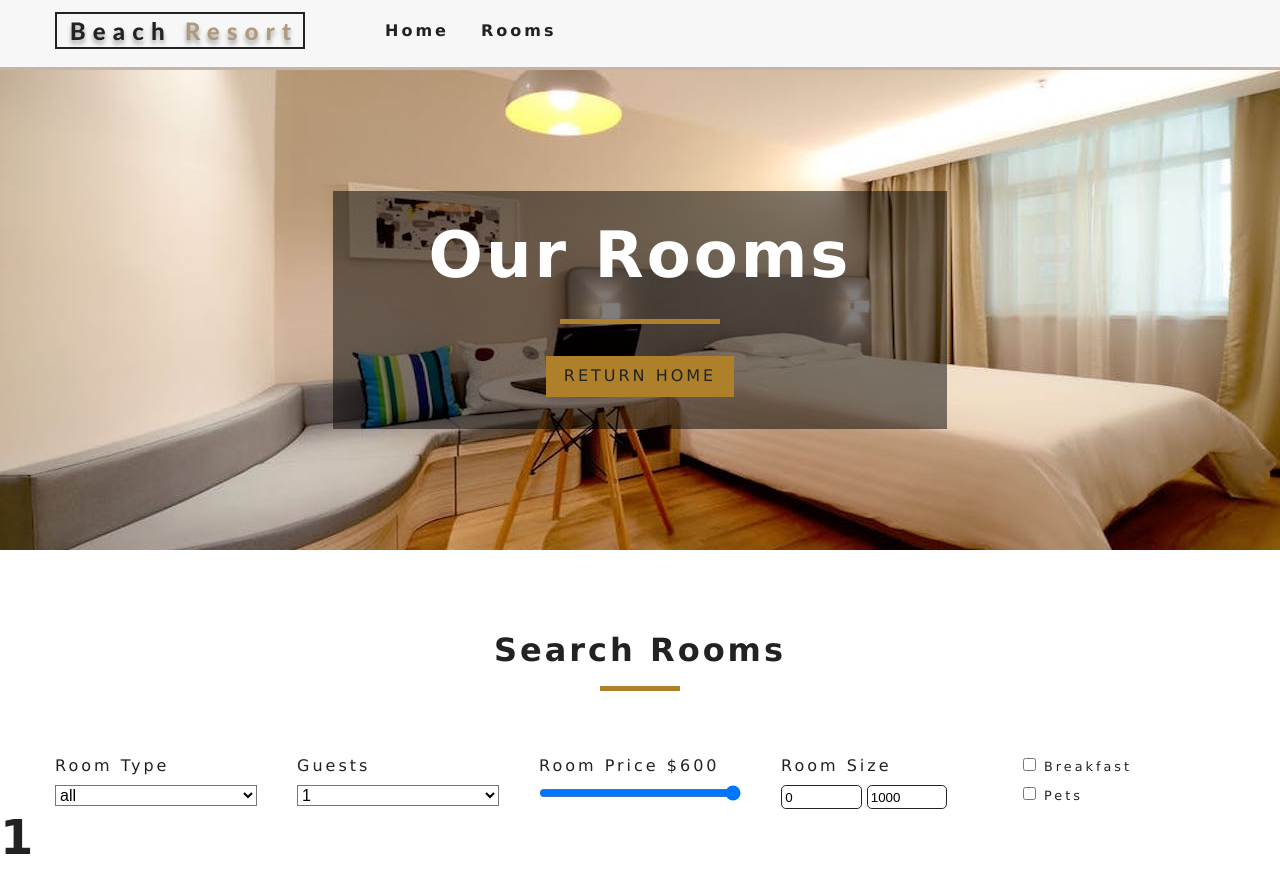
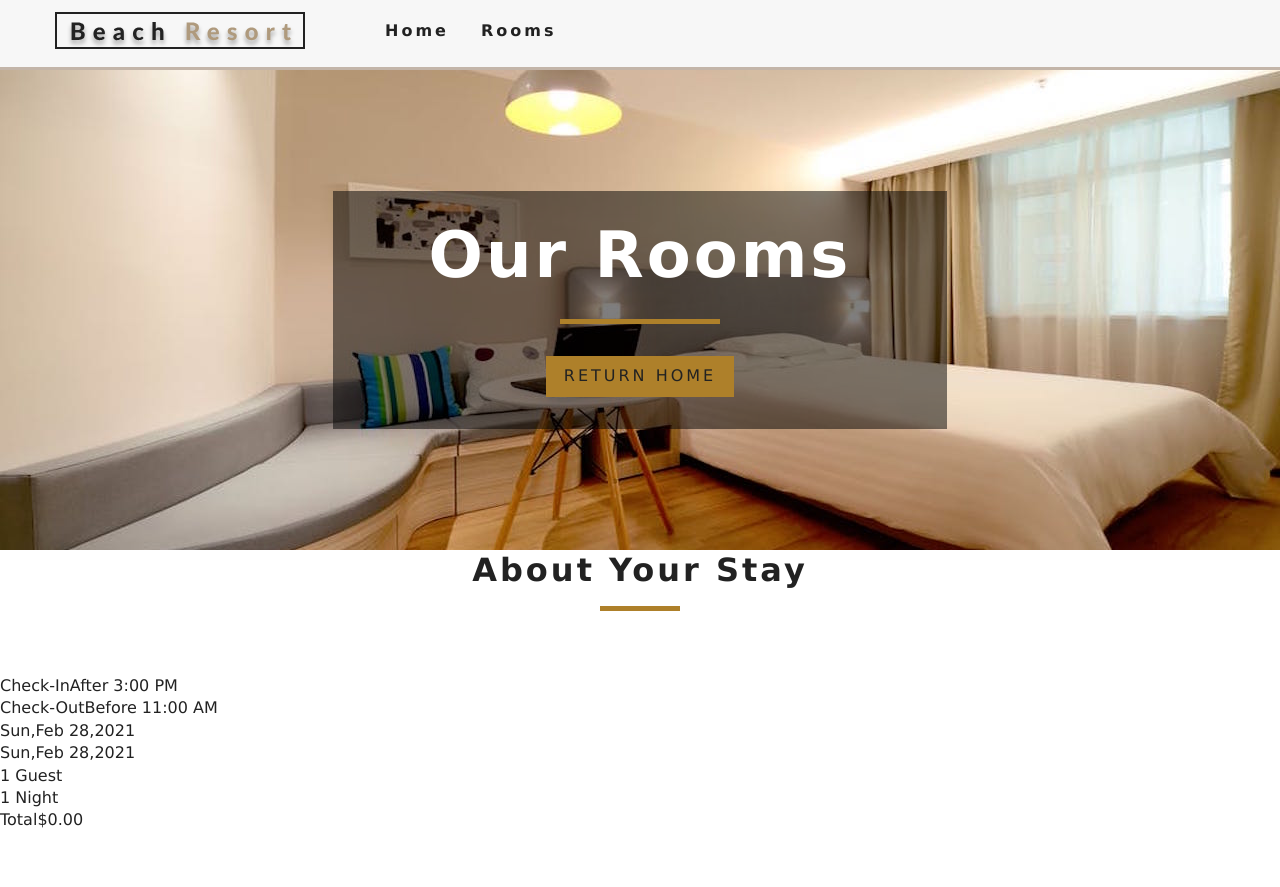
Before and after one commit to KateChantha/resort-content, a React (Create React App) app: page /rooms in a window 1280 px wide. Shown: the top 887 px of the page. Built offline with nearby package versions, Linux system fonts and the light colour scheme.

Commit message:
display context state in AboutYourStay

```diff
--- /dev/null
+++ b/src/components/AboutYourStay.js
@@ -0,0 +1,42 @@
+
+import React from 'react';
+import { useContext } from 'react'; // works with FC
+import { RoomContext } from "../context";
+import Title from "./Title";
+
+const AboutYourStay = () => {
+  const context = useContext(RoomContext);
+  // const { capacity, dateRange } = context;
+  const { capacity, dateRange  } = context;
+
+  const formatDate = (date) => {
+    const dateArray = date.split(" ");
+    if (!dateArray) return;
+    else return dateArray[0]+","+dateArray[1]+" "+dateArray[2]+","+dateArray[3]
+  }
+
+  return (
+    <div>
+      <Title title="about your stay" />
+      <div>
+        <span>Check-In</span>
+        <span>After 3:00 PM</span>
+      </div>
+      <div>
+        <span>Check-Out</span>
+        <span>Before 11:00 AM</span>
+      </div>
+      <p>{formatDate(dateRange.startDate)}</p>
+      <p>{formatDate(dateRange.endDate)}</p>
+      <p> {capacity}{capacity > 1 ? " Guests": " Guest" }</p>
+      <p> {dateRange.nightStay}{dateRange.nightStay > 1 ? " Nights": " Night" }</p>
+      <div></div>
+      <div>
+        <span>Total</span>
+        <span>$0.00</span>
+      </div>
+    </div>
+  )
+}
+
+export default AboutYourStay
--- a/src/components/RoomFilter.js
+++ b/src/components/RoomFilter.js
@@ -141,9 +141,6 @@ const RoomFilter = ({rooms}) => {
         </div>
         {/* end of extras type */}
       </form>
-      <h1>{dateRange.nightStay}</h1>
-      <h1>{dateRange.startDate}</h1>
-      <h1>{dateRange.endDate}</h1>
     </section>
   )
 }
--- a/src/components/RoomsContainer.js
+++ b/src/components/RoomsContainer.js
@@ -3,8 +3,8 @@ import RoomFilter from './RoomFilter';
 import RoomList from './RoomList';
 import { withRoomConsumer } from '../context';
 import Loading from './Loading';
+import AboutYourStay from './AboutYourStay';
 
-import CheckAvailibility from './CheckAvailibility';
 
 /** ---------------------------------
  * Option with HOC withRoomConsumer()
@@ -18,8 +18,8 @@ const RoomsContainer = ({context}) => {
           ? <Loading />
           : (
               <div>
+                <AboutYourStay />
                 <RoomFilter rooms={rooms}/>
-                {/* <CheckAvailibility /> */}
                 <RoomList rooms={sortedRooms}/>
               </div>
             );
```
Also changed, not shown: 1 other file (tests, documents, lock files or other folders).
